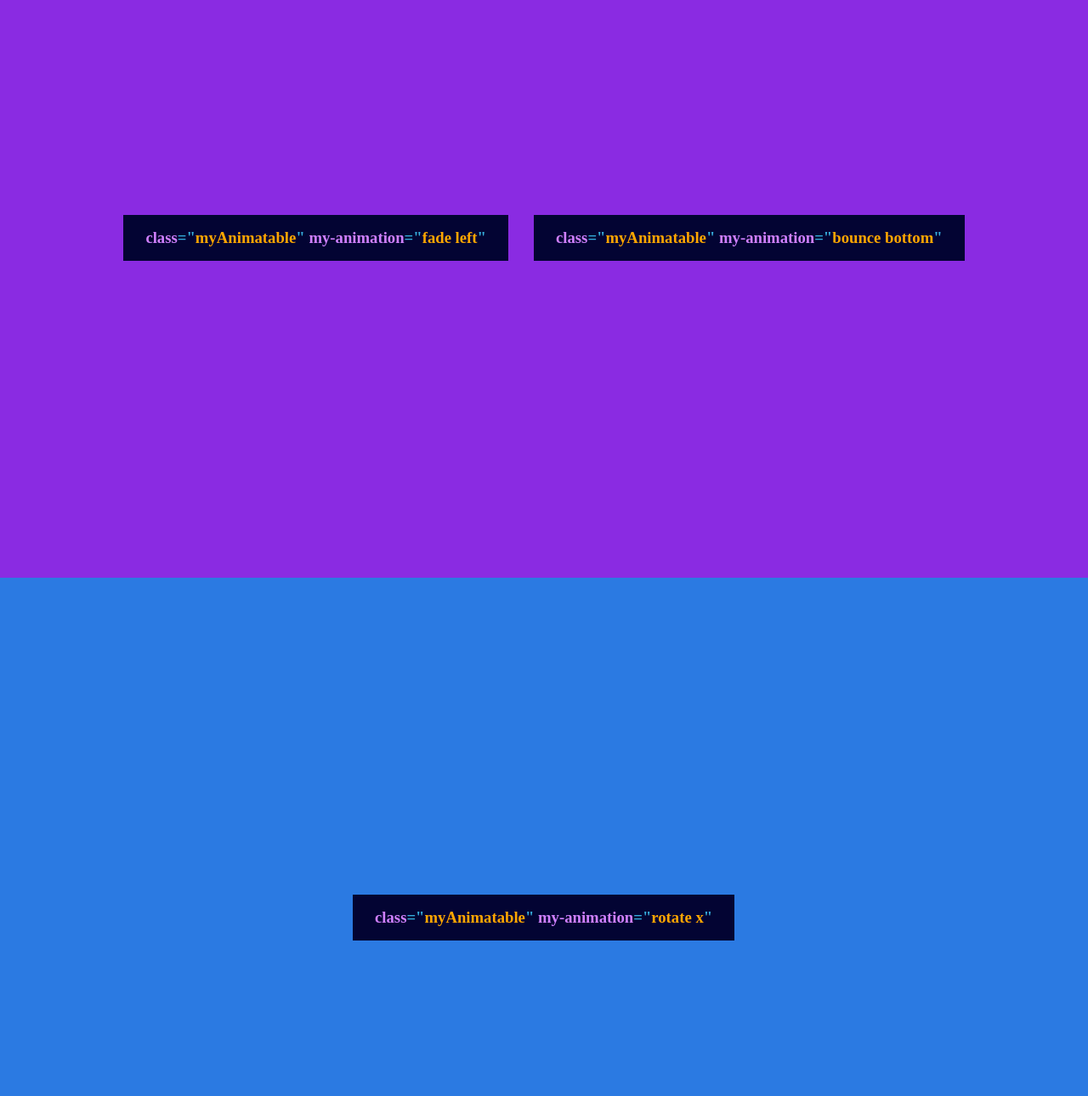
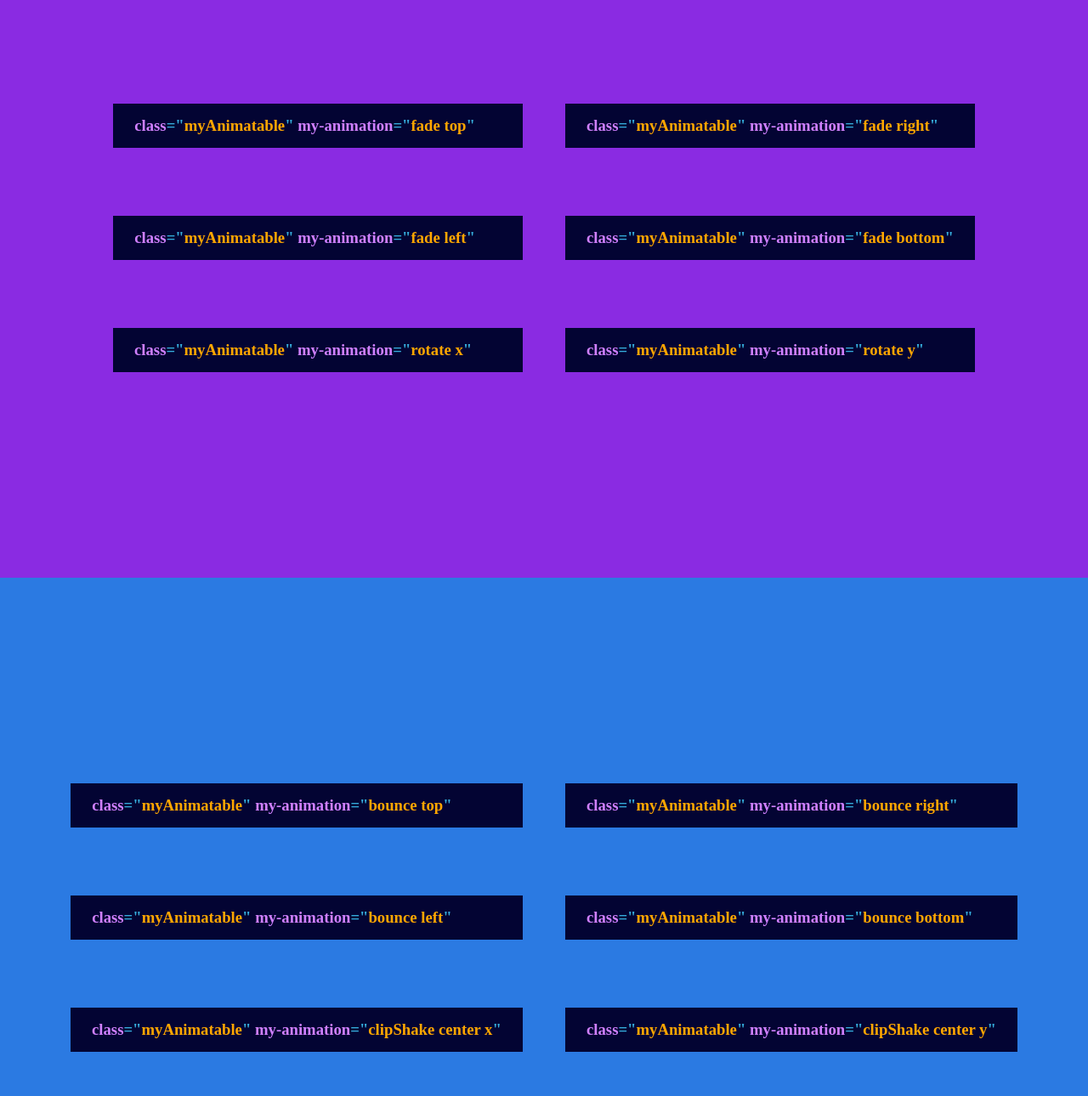
Before and after one commit to DNLSalazar/Elements-Scroll-Animation, a plain HTML site: page index.html in a window 1280 px wide. Shown: the part 120-1410 px from the top of the page at 85% size. Drawn offline with Linux system fonts and the light colour scheme.

Commit message:
Added new animations and fixed some problems

```diff
--- a/ElementsScrollAnimation.css
+++ b/ElementsScrollAnimation.css
@@ -1,16 +1,11 @@
 
 .myAnimatable {
-    border: 1px solid transparent;
     transform-style: preserve-3d;
     animation-duration: 1s;
     animation-timing-function: ease-in-out;
     animation-fill-mode: forwards;
     animation-iteration-count: 1;
     opacity: 0;
-}
-
-.myAnimatable:hover {
-    animation-name: myTest;
 }
 
 [my-animation ~= "bounce"] {
@@ -48,3 +43,59 @@
         transform: rotate(0deg);
     }
 }
+
+@keyframes clipPathAnimationsX {
+    0% {
+        transform: rotate(15deg);
+        opacity: 1;
+    }
+
+    16.5% {
+        transform: rotate(-15deg);
+    }
+
+    33% {
+        transform: rotate(0deg);
+    }
+
+    40% {
+        clip-path: inset(40% 40% 40% 40%);
+    }
+
+    66% {
+        clip-path: inset(0% 40% 0% 40%);
+    }
+
+    100% {
+        clip-path: inset(0% 0% 0% 0%);
+        opacity: 1;
+    }
+}
+
+@keyframes clipPathAnimationsY {
+    0% {
+        transform: rotate(15deg);
+        opacity: 1;
+    }
+
+    16.5% {
+        transform: rotate(-15deg);
+    }
+
+    33% {
+        transform: rotate(0deg);
+    }
+
+    40% {
+        clip-path: inset(40% 40% 40% 40%);
+    }
+
+    66% {
+        clip-path: inset(40% 0% 40% 0%);
+    }
+
+    100% {
+        clip-path: inset(0% 0% 0% 0%);
+        opacity: 1;
+    }
+}
--- a/ElementsScrollAnimation.js
+++ b/ElementsScrollAnimation.js
@@ -8,8 +8,6 @@ window.addEventListener("load", function () {
 function animate () {
     for(var i = 0; i < animable.length; i++) {
         if(animable[i].getBoundingClientRect().top < 600) {
-
-            console.log(animable[i].style.getPropertyValue("border"));
             switch (animable[i].getAttribute("my-animation")) {
                 //Fade Simple Animations
                 case "fade left":
@@ -66,6 +64,18 @@ function animate () {
                     animable[i].style.setProperty("animation-name", "rotateAnimations");
                 break;
 
+                //ClipShake Animations
+
+                case "clipShake center x":
+                    animable[i].style.setProperty("clip-path", "inset(40% 40% 40% 40%)");
+                    animable[i].style.setProperty("animation-name", "clipPathAnimationsX");
+                break;
+
+                case "clipShake center y":
+                    animable[i].style.setProperty("clip-path", "inset(40% 40% 40% 40%)");
+                    animable[i].style.setProperty("animation-name", "clipPathAnimationsY");
+                break;
+
             }
         }
     }
--- a/index.html
+++ b/index.html
@@ -10,25 +10,72 @@
 </head>
 <body>
     <section>
+        <h1>Scroll to some Fun!</h1>
+        <div class="container">
+            <h3 class="myAnimatable" my-animation="fade top">
+                <span class="attrb">class</span><span class="signs">="</span><span class="text">myAnimatable</span><span class="signs">"</span>
+                <span class="attrb">my-animation</span><span class="signs">="</span><span class="text">fade top</span><span class="signs">"</span>
+            </h3>
+            <h3 class="myAnimatable" my-animation="fade right">
+                <span class="attrb">class</span><span class="signs">="</span><span class="text">myAnimatable</span><span class="signs">"</span>
+                <span class="attrb">my-animation</span><span class="signs">="</span><span class="text">fade right</span><span class="signs">"</span>
+            </h3>
             <h3 class="myAnimatable" my-animation="fade left">
                 <span class="attrb">class</span><span class="signs">="</span><span class="text">myAnimatable</span><span class="signs">"</span>
                 <span class="attrb">my-animation</span><span class="signs">="</span><span class="text">fade left</span><span class="signs">"</span>
+            </h3>
+            <h3 class="myAnimatable" my-animation="fade bottom">
+                <span class="attrb">class</span><span class="signs">="</span><span class="text">myAnimatable</span><span class="signs">"</span>
+                <span class="attrb">my-animation</span><span class="signs">="</span><span class="text">fade bottom</span><span class="signs">"</span>
+            </h3>
+            <h3 class="myAnimatable" my-animation="rotate x">
+                <span class="attrb">class</span><span class="signs">="</span><span class="text">myAnimatable</span><span class="signs">"</span>
+                <span class="attrb">my-animation</span><span class="signs">="</span><span class="text">rotate x</span><span class="signs">"</span>
+            </h3>
+            <h3 class="myAnimatable" my-animation="rotate y">
+                <span class="attrb">class</span><span class="signs">="</span><span class="text">myAnimatable</span><span class="signs">"</span>
+                <span class="attrb">my-animation</span><span class="signs">="</span><span class="text">rotate y</span><span class="signs">"</span>
+            </h3>
+        </div>
+    </section>
+    <section>
+        <div class="container">
+            <h3 class="myAnimatable" my-animation="bounce top">
+                <span class="attrb">class</span><span class="signs">="</span><span class="text">myAnimatable</span><span class="signs">"</span>
+                <span class="attrb">my-animation</span><span class="signs">="</span><span class="text">bounce top</span><span class="signs">"</span>
+            </h3>
+            <h3 class="myAnimatable" my-animation="bounce right">
+                <span class="attrb">class</span><span class="signs">="</span><span class="text">myAnimatable</span><span class="signs">"</span>
+                <span class="attrb">my-animation</span><span class="signs">="</span><span class="text">bounce right</span><span class="signs">"</span>
+            </h3>
+            <h3 class="myAnimatable" my-animation="bounce left">
+                <span class="attrb">class</span><span class="signs">="</span><span class="text">myAnimatable</span><span class="signs">"</span>
+                <span class="attrb">my-animation</span><span class="signs">="</span><span class="text">bounce left</span><span class="signs">"</span>
             </h3>
             <h3 class="myAnimatable" my-animation="bounce bottom">
                 <span class="attrb">class</span><span class="signs">="</span><span class="text">myAnimatable</span><span class="signs">"</span>
                 <span class="attrb">my-animation</span><span class="signs">="</span><span class="text">bounce bottom</span><span class="signs">"</span>
             </h3>
-    </section>
-    <section>
-        <h3 class="myAnimatable" my-animation="rotate x">
+            <h3 class="myAnimatable" my-animation="clipShake center x">
                 <span class="attrb">class</span><span class="signs">="</span><span class="text">myAnimatable</span><span class="signs">"</span>
-            <span class="attrb">my-animation</span><span class="signs">="</span><span class="text">rotate x</span><span class="signs">"</span>
+                <span class="attrb">my-animation</span><span class="signs">="</span><span class="text">clipShake center x</span><span class="signs">"</span>
+            </h3>
+            <h3 class="myAnimatable" my-animation="clipShake center y">
+                <span class="attrb">class</span><span class="signs">="</span><span class="text">myAnimatable</span><span class="signs">"</span>
+                <span class="attrb">my-animation</span><span class="signs">="</span><span class="text">clipShake center y</span><span class="signs">"</span>
             </h3>
         </section>
         <section>
             <h3 class="myAnimatable" my-animation="rotate y">
                 <span class="attrb">class</span><span class="signs">="</span><span class="text">myAnimatable</span><span class="signs">"</span>
                 <span class="attrb">my-animation</span><span class="signs">="</span><span class="text">rotate y</span><span class="signs">"</span>
+            </h3>
+        </div>
+    </section>
+    <section>
+        <h3 class="myAnimatable" my-animation="fade bottom">
+            <span class="attrb">class</span><span class="signs">="</span><span class="text">myAnimatable</span><span class="signs">"</span>
+            <span class="attrb">my-animation</span><span class="signs">="</span><span class="text">fade bottom</span><span class="signs">"</span>
         </h3>
     </section>
     <section>
--- a/style/style.css
+++ b/style/style.css
@@ -10,10 +10,30 @@ body {
 section {
     height: 100vh;
     width: 100%;
+    position: relative;
     display: flex;
     justify-content: center;
     align-items: center;
-    flex-wrap: wrap;
+}
+
+.container {
+
+    height: auto;
+    min-width: 600px;
+    max-width: 1200px;
+    display: grid;
+    grid-template-columns: 1fr 1fr;
+    row-gap: 50px;
+    column-gap: 20px;
+}
+
+section > h1 {
+    position: absolute;
+    top: 25px;
+    left: 50%;
+    font-size: 2.5em;
+    color: white;
+    transform: translate(-50%);
 }
 
 section h3 {
@@ -78,3 +98,7 @@ body section:nth-child(3) {
 body section:nth-child(4) {
     background-color: rgb(43, 226, 113);
 }
+
+body section:nth-child(5) {
+    background-color: rgb(255, 208, 0);
+}
```
Lines whose indentation alone changed are shown as unchanged.
